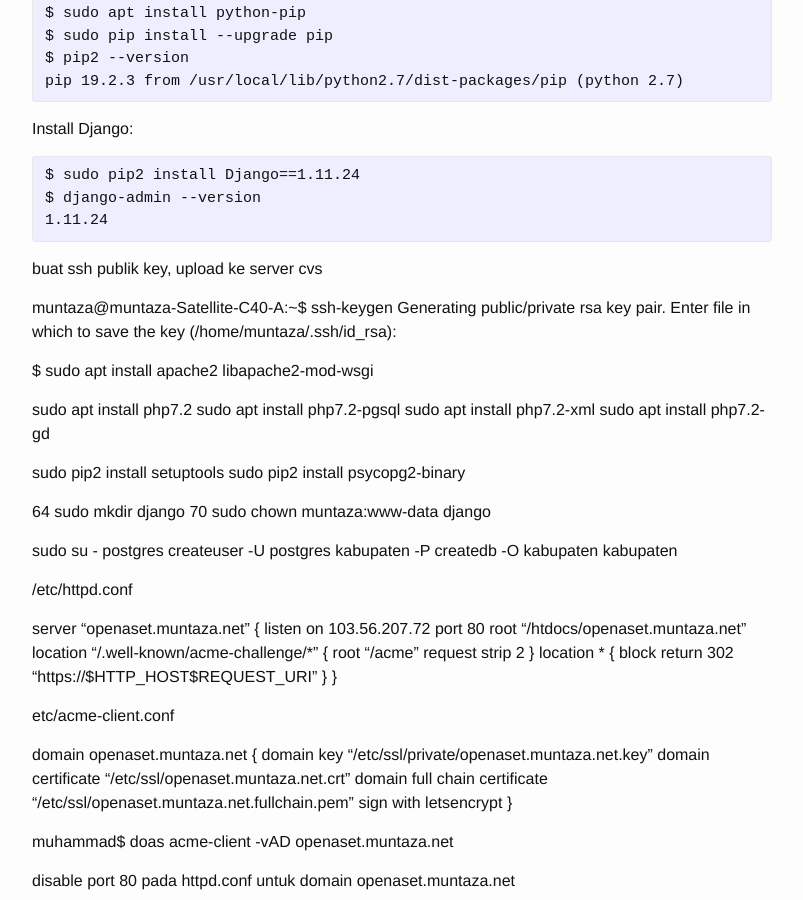
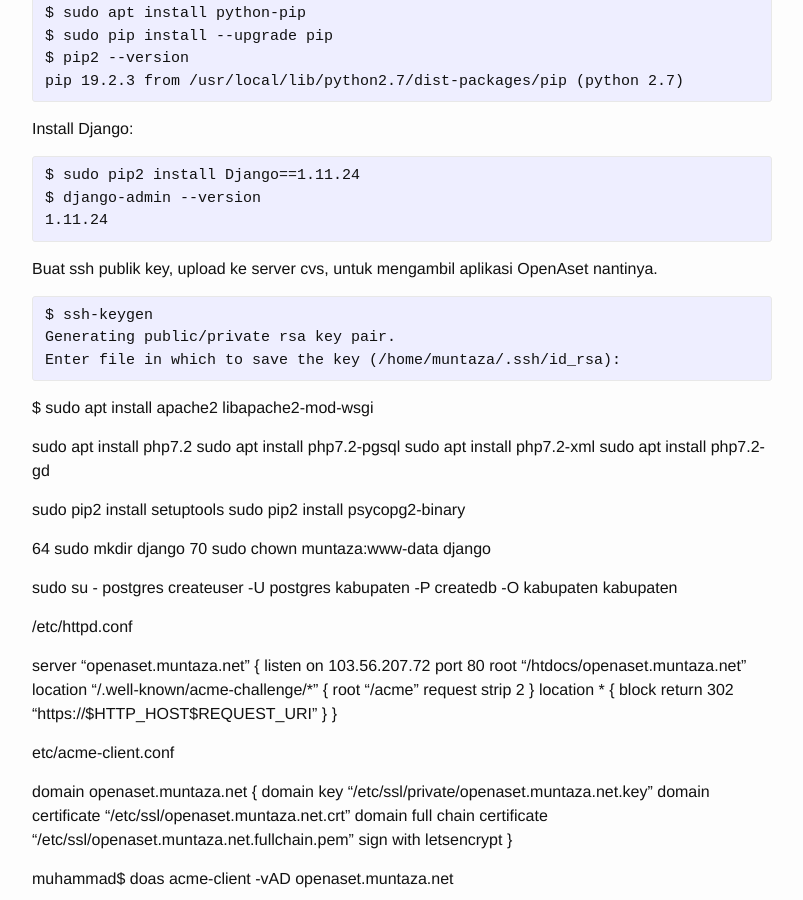
Before and after one commit to muntaza/muntaza.github.io, a Jekyll site: the page built from _posts/2019-09-21-openaset-linux-mint.markdown, in a window 1280 px wide and 900 px high, scrolled down 1103 px. Shown: the whole window, without its empty margins (238-1041 px from the left). Built offline with Jekyll 4.4.1, drawn with Linux system fonts in a browser that asks for light colours.

Commit message:
linux dan openaset

```diff
--- a/_posts/2019-09-21-openaset-linux-mint.markdown
+++ b/_posts/2019-09-21-openaset-linux-mint.markdown
@@ -80,11 +80,15 @@
 1.11.24
 {% endhighlight %}
 
-buat ssh publik key, upload ke server cvs
 
-muntaza@muntaza-Satellite-C40-A:~$ ssh-keygen
+Buat ssh publik key, upload ke server cvs, untuk mengambil
+aplikasi OpenAset nantinya.
+
+{% highlight text %}
+$ ssh-keygen
 Generating public/private rsa key pair.
 Enter file in which to save the key (/home/muntaza/.ssh/id_rsa):
+{% endhighlight %}
 
 
 $ sudo apt install apache2 libapache2-mod-wsgi
```
